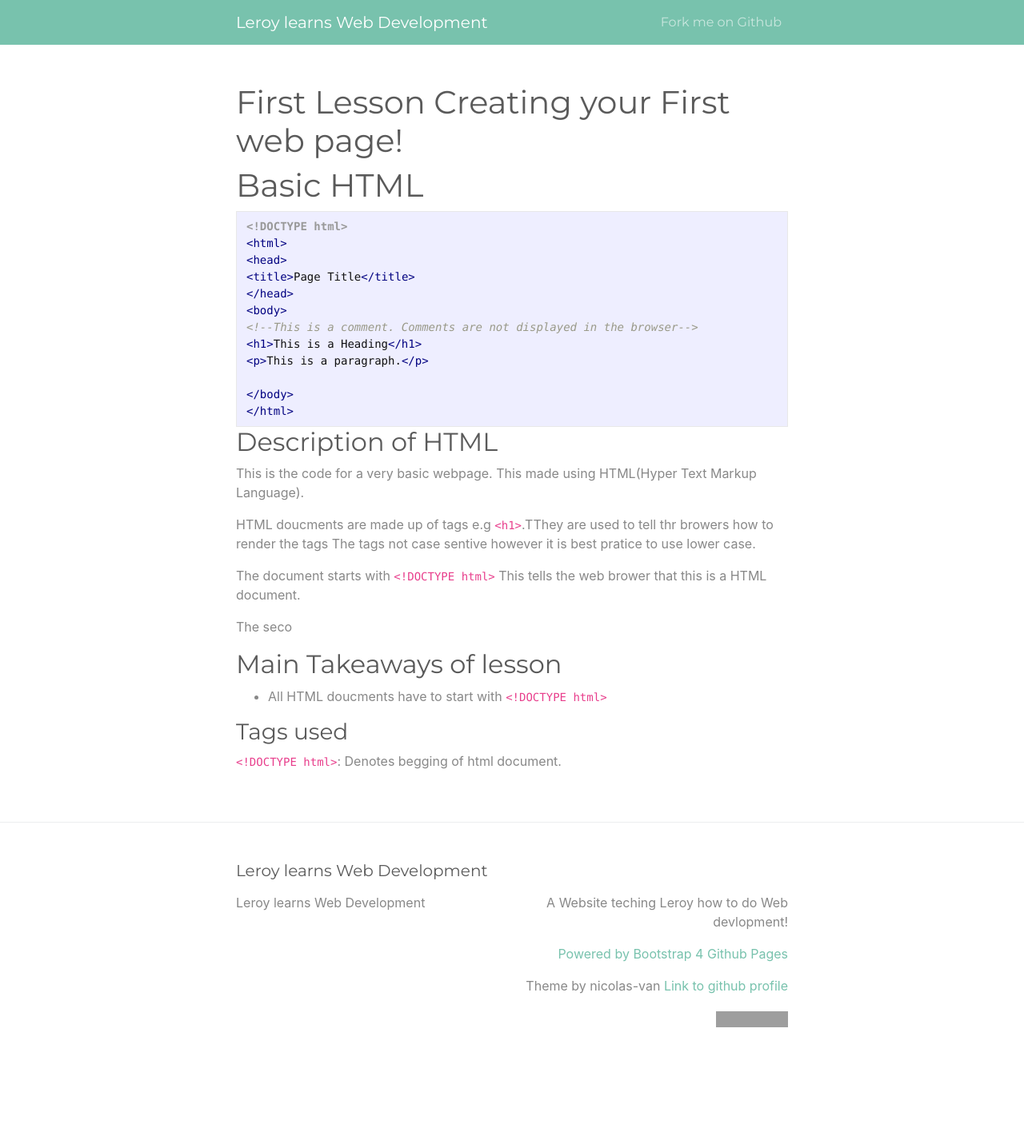
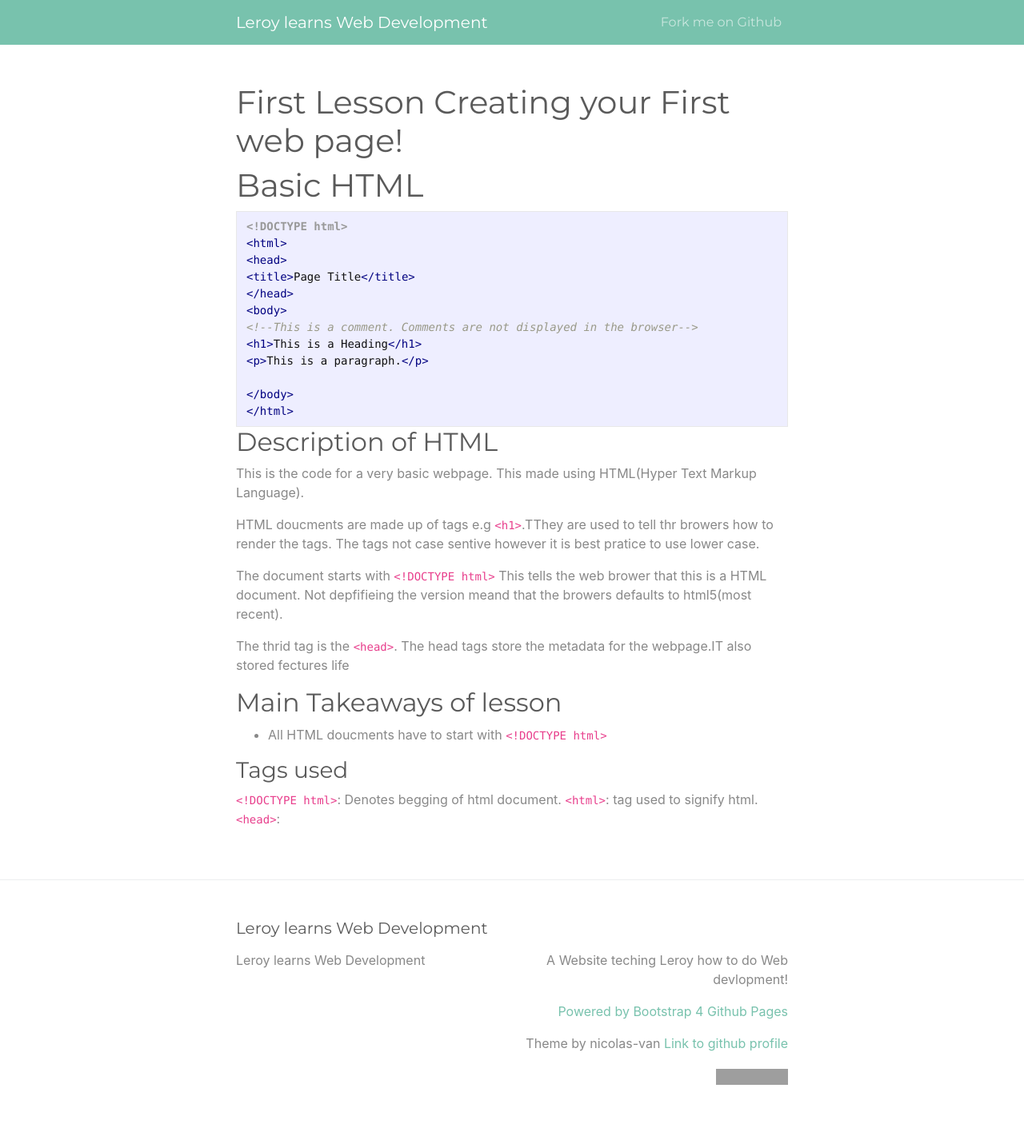
Before and after one commit to camilla-jones/leroy-learns, a Jekyll site: the page built from HTML/basic-html.md, in a window 1280 px wide. Shown: the whole page at 80% size. Built offline with Jekyll 4.4.1, drawn with Linux system fonts in a browser that asks for light colours; before the commit the page ends 1349 px from its top, so only the background shows below that; grey boxes are pictures that could not be loaded.

Commit message:
Update basic-html.md

```diff
--- a/HTML/basic-html.md
+++ b/HTML/basic-html.md
@@ -22,11 +22,15 @@ title: First Lesson Creating your First web page!
 ## Description of HTML
 This is the code for a very basic webpage. This made using HTML(Hyper Text Markup Language).
 
-HTML doucments are made up of tags e.g `<h1>`.TThey are used to tell thr browers how to render the tags  The tags not case sentive however it is best pratice to use lower case.
+HTML doucments are made up of tags e.g `<h1>`.TThey are used to tell thr browers how to render the tags. The tags not case sentive however it is best pratice to use lower case.
 
-The document starts with `<!DOCTYPE html>` This tells the web brower that this is a HTML document.
+The document starts with `<!DOCTYPE html>` This tells the web brower that this is a HTML document. Not depfifieing the version meand that the browers defaults to html5(most recent).
 
-The seco
+
+
+The thrid tag is the `<head>`. The head tags store the metadata for the webpage.IT also stored fectures life
+
+
 
 ## Main Takeaways of lesson
 
@@ -34,4 +38,8 @@ The seco
 
 ### Tags used
 
-`<!DOCTYPE html>`: Denotes begging of html document.
+`<!DOCTYPE html>`:
+Denotes begging of html document.
+`<html>`:
+tag used to signify html.
+`<head>`:
```
